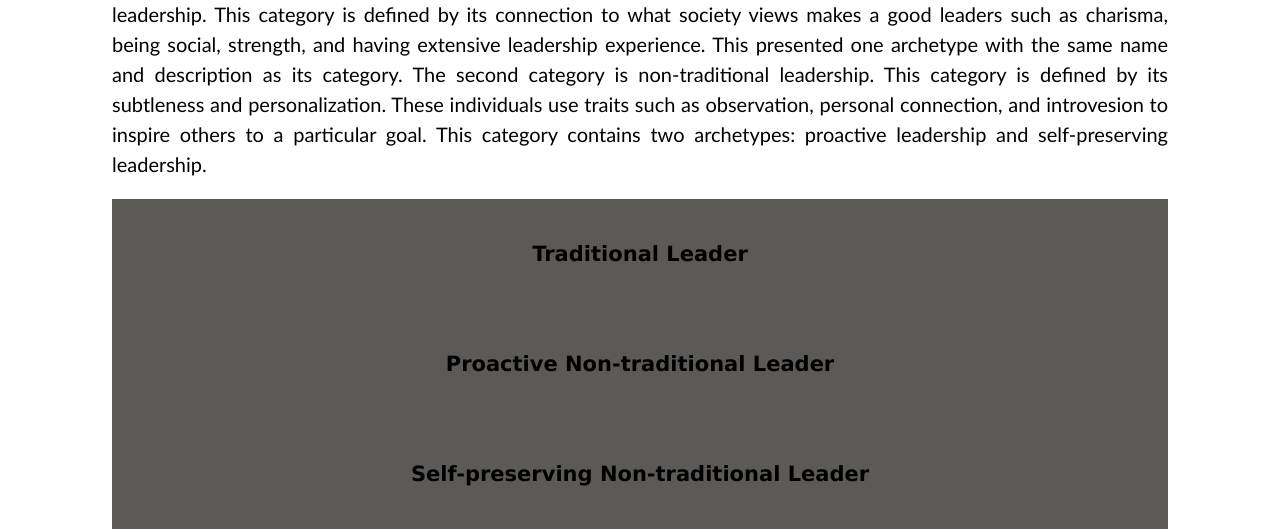
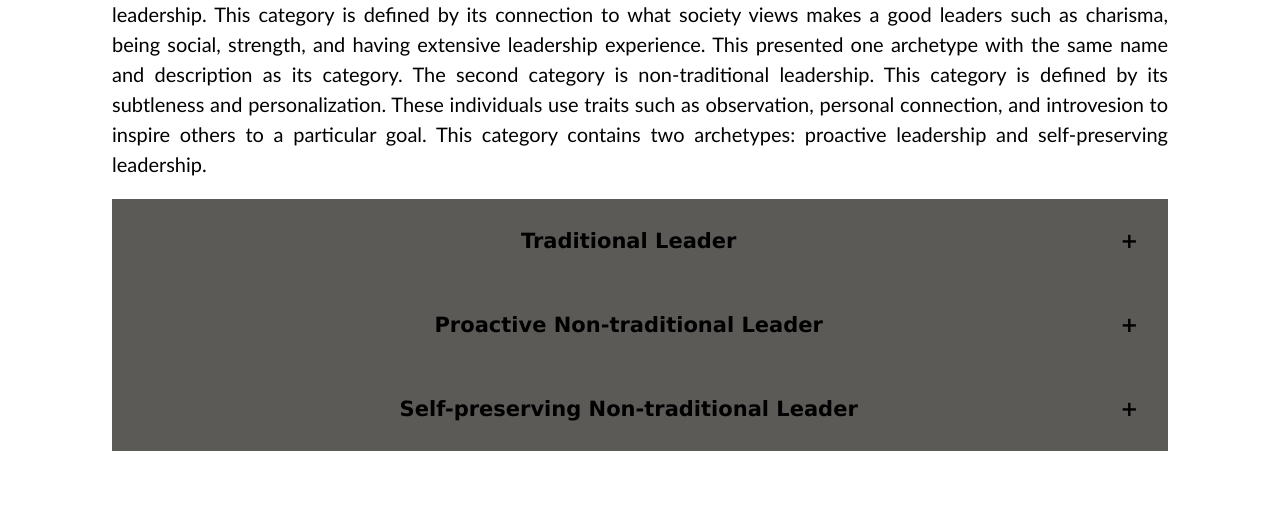
Before and after one commit to anyaga/ENGagED-REU-Project, a Django app: page /findings/1/ in a window 1280 px wide. Shown: the part 530-1059 px from the top of the page. After the commit the page ends 981 px from the top, so only its background shows below. Run offline with Django 5.2, Linux system fonts and the light colour scheme.

Commit message:
update the button and css for the findings categories

```diff
--- a/REU_Project/REU_Project/static/main.css
+++ b/REU_Project/REU_Project/static/main.css
@@ -85,11 +85,7 @@ h3{
   text-align: center;
 }
 
-h4{
-  color:#000;
-  font-size: 21px;
-  text-align: center;
-}
+
 
 .page_title{
   color:#000;
@@ -196,20 +192,36 @@ center {
 
 /*--------------Collapsible-------*/
 .collapsible_button {
+
+  font-size: 21px;
+  font-weight: bold;
+
+  padding:30px;
   display: block;
   background-color: rgb(92, 90, 87);
   color: rgb(0, 0, 0);
   cursor: pointer;
-  padding: 15px;
   width: 100%;
   border: none;
   text-align: center;
   outline: none;
   font-family:Verdana, Geneva, Tahoma, sans-serif;
-  font-size: 18px;
   transition: backgroudnd 0.2s;
 
 }
+
+.collapsible_button:after{
+  content: '\002B';
+  color: black;
+  font-weight: bold;
+  float: right;
+  margin-left: 5px;
+}
+
+.collapsible_button.after:after{
+  content: "\2212";
+}
+
 
 .active, .collapsible_button:hover {
   background-color: rgba(70, 68, 65, 0.988);
@@ -219,17 +231,17 @@ center {
   padding: 0 18px; /**/
   display: none;
   overflow: auto;
-  margin-left: 50px;
-  margin-right: 50px;
+  background-color: rgb(170, 166, 166);
+  /*margin-left: 10px;
+  margin-right: 10px;*/
 }
 
-/*
+
 .active, .collapsible_button:hover + .collapsible_content
 {
   display: block;
-  background-color: rgb(170, 166, 166);
 }
-*/
+
 /*--------------Modal-----------------------------------*/
 .button{
   padding: 1em 2em;
--- a/REU_Project/templates/find.html
+++ b/REU_Project/templates/find.html
@@ -22,7 +22,8 @@
     </p>
     <div class = "collapsible">
         <button type="button" class="collapsible_button">
-            <h4>Traditional Leader</h4></button>
+            Traditional Leader
+        </button>
         <div class="collapsible_content">
             <p>
             Traditional leaders are often what come to mind when you think
@@ -72,7 +73,8 @@
         </div>
 
         <button type="button" class="collapsible_button">
-            <h4>Proactive Non-traditional Leader</h4></button>
+            Proactive Non-traditional Leader
+        </button>
         <div class="collapsible_content">
             <p>
                 Proactive non-traditional leaders are driven by their need
@@ -128,7 +130,8 @@
     </div>
 
     <button type="button" class="collapsible_button">
-        <h4> Self-preserving Non-traditional Leader</h4></button>
+        Self-preserving Non-traditional Leader
+    </button>
         <div class="collapsible_content">
             <p>
             Self-preserving non-traditional leaders are defined by their
```
